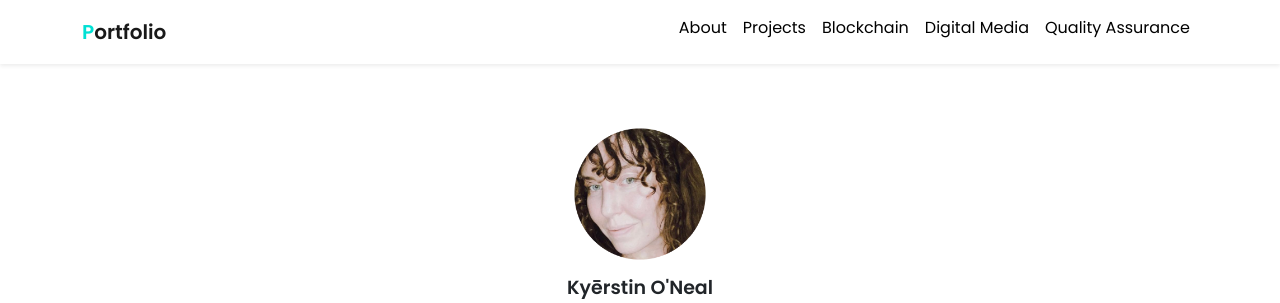
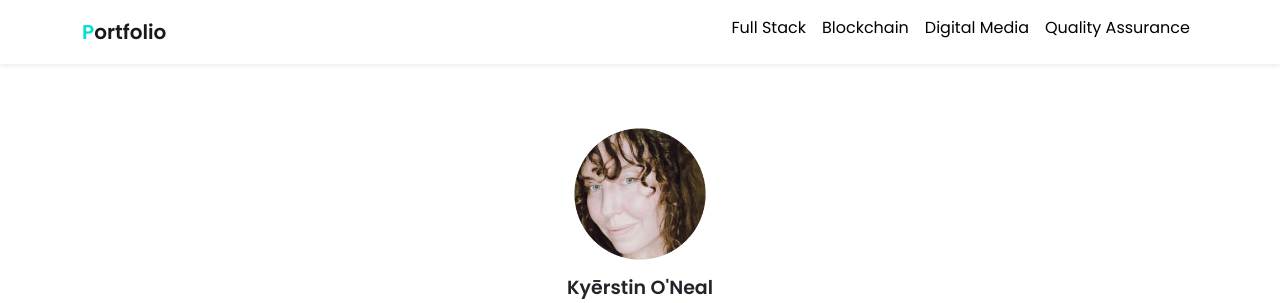
Before and after one commit to kyerstin-oneal/kyerstin-oneal.github.io, a PHP site: page /digitalMedia.html in a window 1280 px wide. Shown: the top 303 px of the page. Run offline with PHP 8.4, Linux system fonts and the light colour scheme; some libraries are stand-ins or nearby versions.

Commit message:
Removed single page nav

```diff
--- a/digitalMedia.html
+++ b/digitalMedia.html
@@ -35,11 +35,14 @@
 
 
         <ul class="navbar-nav ms-auto mb-2">
-          <li class="nav-item">
+          <!-- <li class="nav-item">
             <a class="nav-link font-black" href="#about">About</a>
           </li>
           <li class="nav-item">
             <a class="nav-link font-black" href="#projects">Projects</a>
+          </li> -->
+          <li class="nav-item">
+            <a class="nav-link font-black" href="/index.html">Full Stack</a>
           </li>
           <li class="nav-item">
             <a class="nav-link font-black" href="/blockchain.html">Blockchain</a>
--- a/index.html
+++ b/index.html
@@ -25,12 +25,12 @@
 
 
           <ul class="navbar-nav ms-auto mb-2">
-            <li class="nav-item">
+            <!-- <li class="nav-item">
               <a class="nav-link font-black" href="#about">About</a>
             </li>
             <li class="nav-item">
               <a class="nav-link font-black" href="#projects">Projects</a>
-            </li>
+            </li> -->
             <li class="nav-item">
               <a class="nav-link font-black" href="/blockchain.html">Blockchain</a>
             </li>
--- a/style.css
+++ b/style.css
@@ -209,6 +209,6 @@ a.font-black {
 
 
 /* FOOTER */
-footer {
+/* footer {
   background-color: #a8a8ab;
-}
+} */
```
